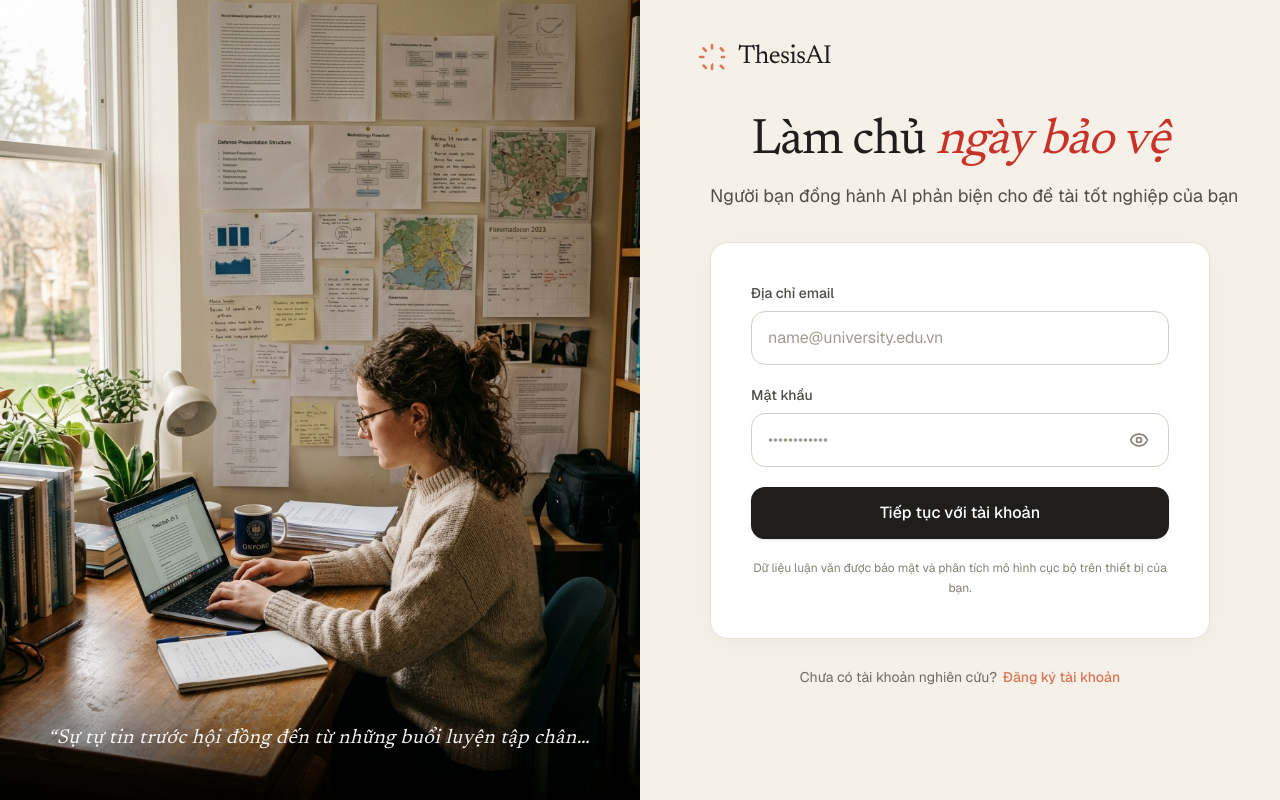
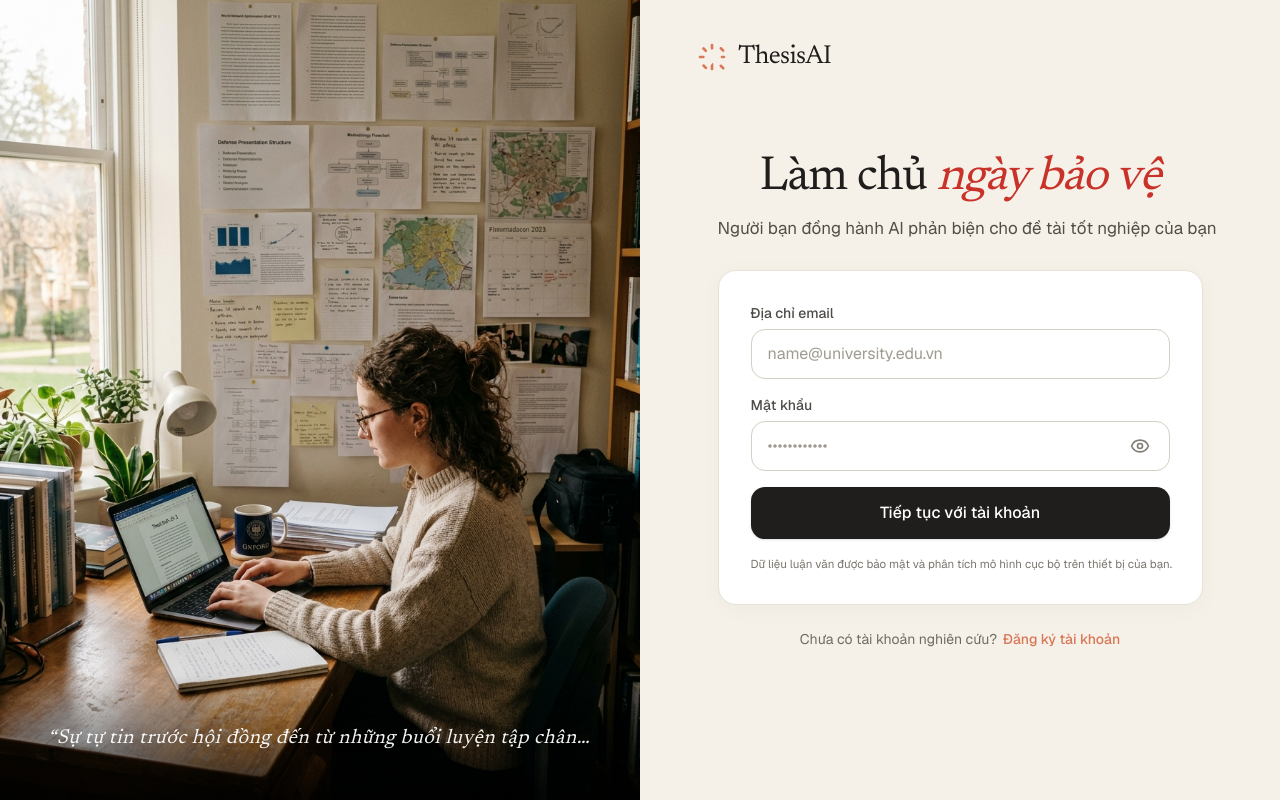
Before and after one commit to justAchillGuy8386/thesisai-fe, a Next.js app: page /login in a window 1280 px wide. Built offline with nearby package versions, Linux system fonts and the light colour scheme; no server answers.

Commit message:
refactor(ui) update some UIs for login and register page

```diff
--- a/src/app/login/page.tsx
+++ b/src/app/login/page.tsx
@@ -94,35 +94,35 @@ export default function LoginPage() {
         </header>
 
         {/* Centered Form Area */}
-        <div className="w-full max-w-[500px] flex flex-col items-center my-auto py-12">
+        <div className="w-full max-w-[485px] flex flex-col items-center my-auto py-12">
 
           {/* Title & Subtitle */}
-          <div className="text-center w-full mb-8">
-            <h1 className="font-serif text-4xl sm:text-5xl lg:text-[50px] font-normal tracking-tight text-[#1F1E1D] leading-[1.15]">
+          <div className="text-center w-full mb-7">
+            <h1 className="font-serif text-4xl sm:text-[46px] lg:text-[48px] font-normal tracking-tight text-[#1F1E1D] leading-[1.15]">
               Làm chủ{" "}
               <span className="italic text-[#C83228] font-serif">
                 ngày bảo vệ
               </span>
             </h1>
-            <p className="mt-3 text-[17px] sm:text-lg font-sans text-[#524E46] font-normal whitespace-nowrap">
+            <p className="mt-2.5 text-[16px] sm:text-[17px] font-sans text-[#524E46] font-normal whitespace-nowrap">
               Người bạn đồng hành AI phản biện cho đề tài tốt nghiệp của bạn
             </p>
           </div>
 
-          {/* Prominent White Card (500px wide, generous padding, 50px inputs) */}
-          <div className="w-full bg-white rounded-2xl border border-[#E7E1D6] p-8 sm:p-10 shadow-[0_4px_24px_rgba(0,0,0,0.03)]">
+          {/* Symmetrical White Card (485px wide, balanced vertical padding) */}
+          <div className="w-full bg-white rounded-2xl border border-[#E7E1D6] py-8 px-6 sm:px-8 shadow-[0_4px_24px_rgba(0,0,0,0.03)]">
             {errorMessage && (
-              <div className="mb-6 p-4 rounded-xl bg-[#FEF2F2] border border-[#FCA5A5]/60 text-xs sm:text-sm text-[#991B1B] flex items-start gap-3">
+              <div className="mb-5 p-3.5 rounded-xl bg-[#FEF2F2] border border-[#FCA5A5]/60 text-xs sm:text-sm text-[#991B1B] flex items-start gap-3">
                 <AlertCircle className="w-4 h-4 shrink-0 text-[#DC2626] mt-0.5" />
                 <span>{errorMessage}</span>
               </div>
             )}
 
-            <form onSubmit={handleSubmit} className="space-y-5">
+            <form onSubmit={handleSubmit} className="space-y-4">
               <div>
                 <label
                   htmlFor="email"
-                  className="block text-sm font-medium text-[#4D4B46] mb-2"
+                  className="block text-sm font-medium text-[#4D4B46] mb-1.5"
                 >
                   Địa chỉ email
                 </label>
@@ -133,12 +133,12 @@ export default function LoginPage() {
                   value={email}
                   onChange={(e) => setEmail(e.target.value)}
                   placeholder="name@university.edu.vn"
-                  className="w-full px-4 py-3.5 rounded-xl border border-[#D5D0C5] bg-[#FFFFFF] text-[#1F1E1D] text-base placeholder:text-[#A09B90] focus:outline-none focus:border-[#D97757] focus:ring-2 focus:ring-[#D97757]/15 transition-all"
+                  className="w-full px-4 py-3 rounded-xl border border-[#D5D0C5] bg-[#FFFFFF] text-[#1F1E1D] text-base placeholder:text-[#A09B90] focus:outline-none focus:border-[#D97757] focus:ring-2 focus:ring-[#D97757]/15 transition-all"
                 />
               </div>
 
               <div>
-                <div className="flex items-center justify-between mb-2">
+                <div className="flex items-center justify-between mb-1.5">
                   <label
                     htmlFor="password"
                     className="block text-sm font-medium text-[#4D4B46]"
@@ -154,7 +154,7 @@ export default function LoginPage() {
                     value={password}
                     onChange={(e) => setPassword(e.target.value)}
                     placeholder="••••••••••••"
-                    className="w-full px-4 py-3.5 pr-11 rounded-xl border border-[#D5D0C5] bg-[#FFFFFF] text-[#1F1E1D] text-base placeholder:text-[#A09B90] focus:outline-none focus:border-[#D97757] focus:ring-2 focus:ring-[#D97757]/15 transition-all"
+                    className="w-full px-4 py-3 pr-11 rounded-xl border border-[#D5D0C5] bg-[#FFFFFF] text-[#1F1E1D] text-base placeholder:text-[#A09B90] focus:outline-none focus:border-[#D97757] focus:ring-2 focus:ring-[#D97757]/15 transition-all"
                   />
                   <button
                     type="button"
@@ -180,7 +180,7 @@ export default function LoginPage() {
               >
                 {isLoading ? (
                   <>
-                    <Loader2 className="w-5 h-5 animate-spin text-white" />
+                    <Loader2 className="w-4 h-4 animate-spin text-white" />
                     <span>Đang xác thực...</span>
                   </>
                 ) : (
@@ -189,13 +189,13 @@ export default function LoginPage() {
               </button>
             </form>
 
-            <p className="mt-5 text-xs leading-relaxed text-[#858077] text-center">
+            <p className="mt-4 text-[11px] sm:text-[11.5px] text-[#7A756D] text-center whitespace-nowrap">
               Dữ liệu luận văn được bảo mật và phân tích mô hình cục bộ trên thiết bị của bạn.
             </p>
           </div>
 
           {/* Register Prompt */}
-          <div className="mt-7 flex items-center justify-center gap-1.5 text-sm text-[#6F6A62]">
+          <div className="mt-6 flex items-center justify-center gap-1.5 text-sm text-[#6F6A62]">
             <span>Chưa có tài khoản nghiên cứu?</span>
             <Link
               href="/register"
--- a/src/app/register/page.tsx
+++ b/src/app/register/page.tsx
@@ -103,24 +103,24 @@ export default function RegisterPage() {
         </header>
 
         {/* Centered Form Area */}
-        <div className="w-full max-w-[500px] flex flex-col items-center my-auto py-12">
+        <div className="w-full max-w-[470px] flex flex-col items-center my-auto py-12">
           {/* Title & Subtitle */}
-          <div className="text-center w-full mb-8">
-            <h1 className="font-serif text-4xl sm:text-5xl lg:text-[50px] font-normal tracking-tight text-[#1F1E1D] leading-[1.15]">
+          <div className="text-center w-full mb-7">
+            <h1 className="font-serif text-4xl sm:text-[46px] lg:text-[48px] font-normal tracking-tight text-[#1F1E1D] leading-[1.15]">
               Bắt đầu{" "}
               <span className="italic text-[#C83228] font-serif">
                 hành trình bảo vệ
               </span>
             </h1>
-            <p className="mt-3 text-[17px] sm:text-lg font-sans text-[#524E46] font-normal whitespace-nowrap">
+            <p className="mt-2.5 text-[16px] sm:text-[17px] font-sans text-[#524E46] font-normal whitespace-nowrap">
               Tạo tài khoản nghiên cứu và luyện tập phản biện cùng AI
             </p>
           </div>
 
-          {/* Prominent White Card (500px wide, generous padding, 50px inputs) */}
-          <div className="w-full bg-white rounded-2xl border border-[#E7E1D6] p-8 sm:p-10 shadow-[0_4px_24px_rgba(0,0,0,0.03)]">
+          {/* Symmetrical White Card (470px wide, balanced vertical padding, 50px inputs) */}
+          <div className="w-full bg-white rounded-2xl border border-[#E7E1D6] py-8 px-7 sm:px-8 shadow-[0_4px_24px_rgba(0,0,0,0.03)]">
             {errorMessage && (
-              <div className="mb-6 p-4 rounded-xl bg-[#FEF2F2] border border-[#FCA5A5]/60 text-xs sm:text-sm text-[#991B1B] flex items-start gap-3">
+              <div className="mb-5 p-3.5 rounded-xl bg-[#FEF2F2] border border-[#FCA5A5]/60 text-xs sm:text-sm text-[#991B1B] flex items-start gap-3">
                 <AlertCircle className="w-4 h-4 shrink-0 text-[#DC2626] mt-0.5" />
                 <span>{errorMessage}</span>
               </div>
@@ -247,13 +247,13 @@ export default function RegisterPage() {
               </button>
             </form>
 
-            <p className="mt-5 text-xs leading-relaxed text-[#858077] text-center">
+            <p className="mt-4 text-[11px] sm:text-xs text-[#7A756D] text-center whitespace-nowrap overflow-hidden text-ellipsis">
               Dữ liệu luận văn được bảo mật và phân tích mô hình cục bộ trên thiết bị của bạn.
             </p>
           </div>
 
           {/* Login Prompt */}
-          <div className="mt-7 flex items-center justify-center gap-1.5 text-sm text-[#6F6A62]">
+          <div className="mt-6 flex items-center justify-center gap-1.5 text-sm text-[#6F6A62]">
             <span>Đã có tài khoản nghiên cứu?</span>
             <Link
               href="/login"
```
